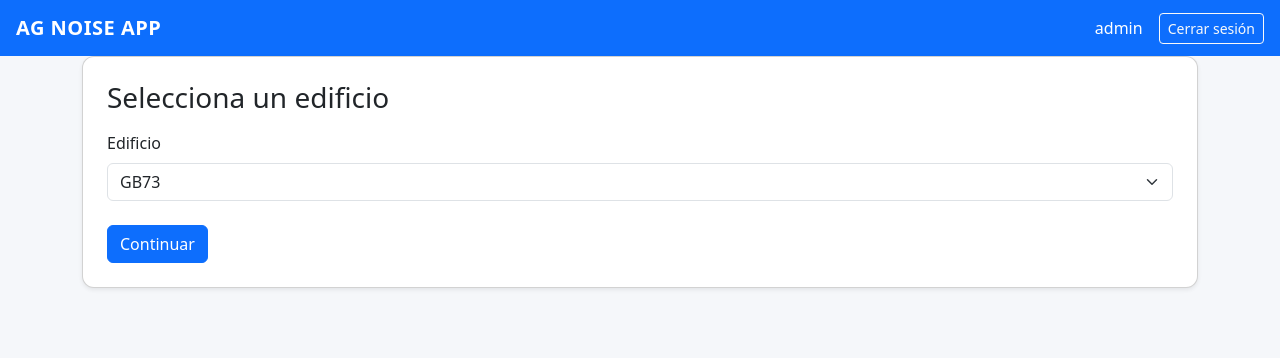
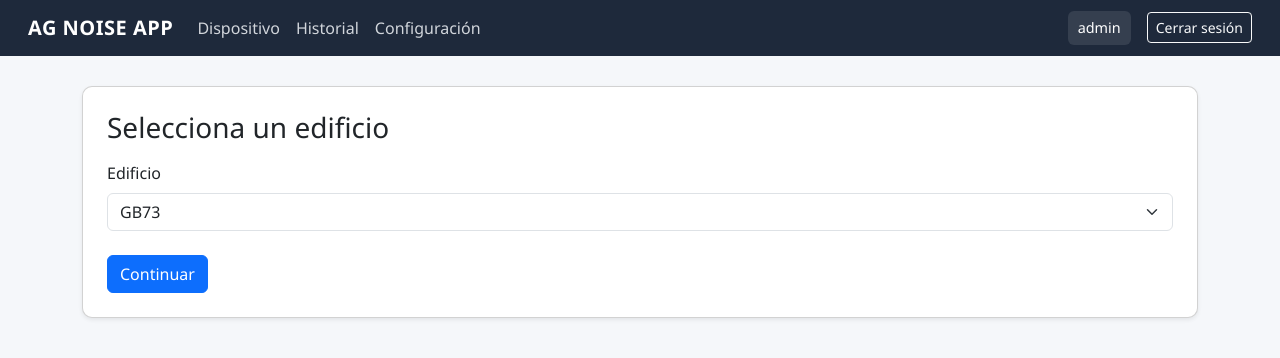
Before and after one commit to Manuchei/ruido_project, a Django app: page /seleccionar_edificio/ in a window 1280 px wide. Shown: the top 358 px of the page. Run offline with Django 5.2, Linux system fonts and the light colour scheme; a user stored in the database is signed in; data comes from the database, SQL or seed files in the repository; both versions use the stored data as it was after the commit; parts of the project's set-up code (start-up, migrations or seed data) failed here and were passed over.

Commit message:
Haciendo mejoras

```diff
--- a/ruido_app/templates/base.html
+++ b/ruido_app/templates/base.html
@@ -3,44 +3,106 @@
 <head>
     <meta charset="UTF-8">
     <meta name="viewport" content="width=device-width, initial-scale=1.0">
-    <title>{% block title %}Sistema de Ruido{% endblock %}</title>
 
-    <!-- Bootstrap CSS -->
-    <link
-        href="https://cdn.jsdelivr.net/npm/bootstrap@5.3.2/dist/css/bootstrap.min.css"
-        rel="stylesheet">
+    <title>{% block title %}AG Noise App{% endblock %}</title>
 
-    <!-- Estilos propios -->
+    <!-- Bootstrap -->
+    <link href="https://cdn.jsdelivr.net/npm/bootstrap@5.3.2/dist/css/bootstrap.min.css" rel="stylesheet">
+
     <style>
         body {
             background-color: #f5f7fa;
+            font-family: "Segoe UI", Arial, sans-serif;
         }
+
+        .navbar {
+            background-color: #1e293b !important;
+        }
+
         .navbar-brand {
-            font-weight: bold;
+            font-weight: 600;
             letter-spacing: 0.5px;
         }
+
+        .nav-link {
+            color: #d1d5db !important;
+        }
+
+        .nav-link:hover {
+            color: white !important;
+        }
+
+        .main-container {
+            padding-top: 30px;
+        }
+
         .card {
-            border-radius: 12px;
+            border-radius: 10px;
+            box-shadow: 0 4px 10px rgba(0,0,0,0.05);
+        }
+
+        .user-badge {
+            background: rgba(255,255,255,0.1);
+            padding: 6px 10px;
+            border-radius: 6px;
+            font-size: 0.9rem;
         }
     </style>
+
 </head>
 <body>
 
 {% if request.path != '/login/' %}
-<nav class="navbar navbar-expand-lg navbar-dark bg-primary px-3">
-    <a class="navbar-brand" href="/">AG NOISE APP</a>
 
-    <div class="ms-auto d-flex align-items-center">
+<nav class="navbar navbar-expand-lg navbar-dark px-3">
+  <div class="container-fluid">
+
+    <!-- Logo / Nombre -->
+    <a class="navbar-brand" href="/">
+        AG NOISE APP
+    </a>
+
+    <!-- Botón móvil -->
+    <button class="navbar-toggler" type="button" data-bs-toggle="collapse" data-bs-target="#navbarContent">
+      <span class="navbar-toggler-icon"></span>
+    </button>
+
+    <!-- Contenido colapsable -->
+    <div class="collapse navbar-collapse" id="navbarContent">
+
+        <!-- Menú izquierdo -->
+        <ul class="navbar-nav me-auto mb-2 mb-lg-0">
+          <li class="nav-item">
+            <a class="nav-link" href="/dispositivo/1/">Dispositivo</a>
+          </li>
+          <li class="nav-item">
+            <a class="nav-link" href="#">Historial</a>
+          </li>
+          <li class="nav-item">
+            <a class="nav-link" href="#">Configuración</a>
+          </li>
+        </ul>
+
+        <!-- Usuario a la derecha -->
         {% if user.is_authenticated %}
-            <span class="text-white me-3">{{ user.username }}</span>
-            <a href="{% url 'login' %}" class="btn btn-outline-light btn-sm">Cerrar sesión</a>
+        <div class="d-flex align-items-center gap-3">
+            <div class="text-white user-badge">
+                {{ user.username }}
+            </div>
+
+            <a href="{% url 'logout' %}" class="btn btn-outline-light btn-sm">
+                Cerrar sesión
+            </a>
+        </div>
         {% endif %}
     </div>
+  </div>
 </nav>
+
 {% endif %}
 
-
-<div class="container">
+<!-- Contenido principal -->
+<div class="container main-container">
     {% block content %}
     {% endblock %}
 </div>
```
Also changed, not shown: ruido_app/templates/index.html (+153 -26 lines), db.sqlite3, ruido_app/migrations/0001_initial.py, ruido_app/migrations/0002_dispositivo_alter_lecturaruido_fecha_hora_and_more.py (deleted), ruido_app/migrations/0003_remove_edificio_usuario.py (deleted), ruido_app/migrations/0004_lecturaruido_presencia.py (deleted).
